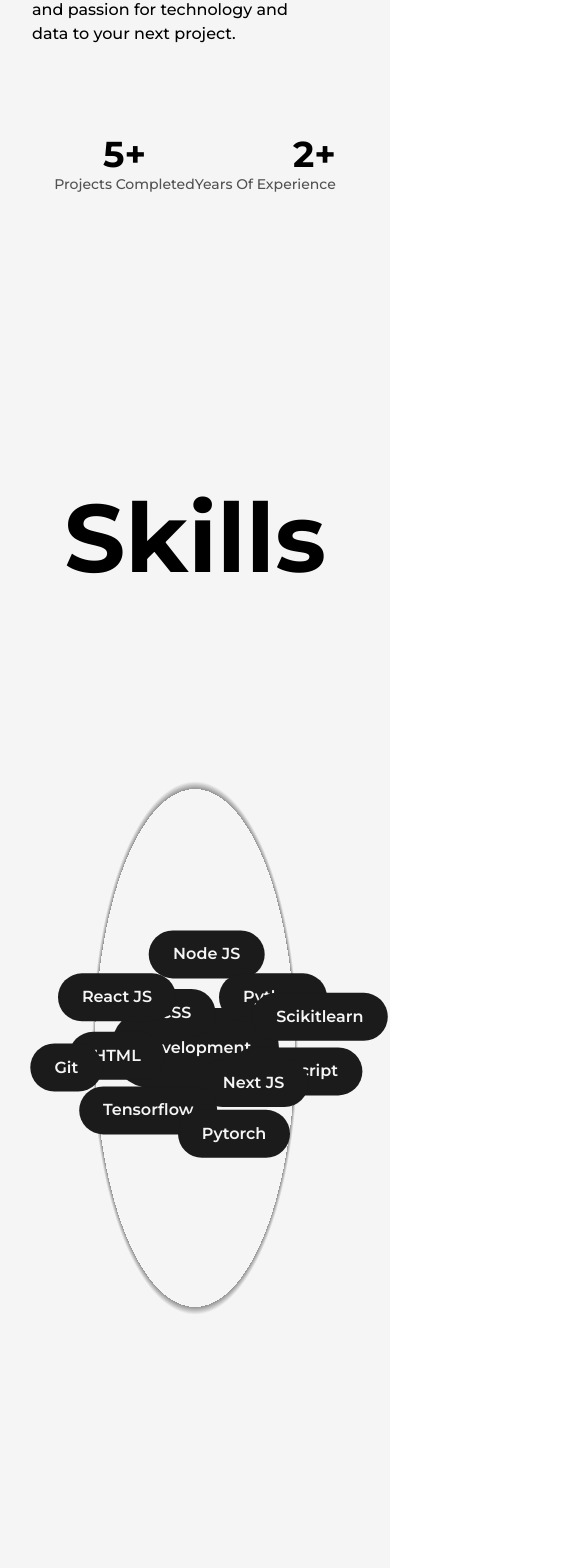
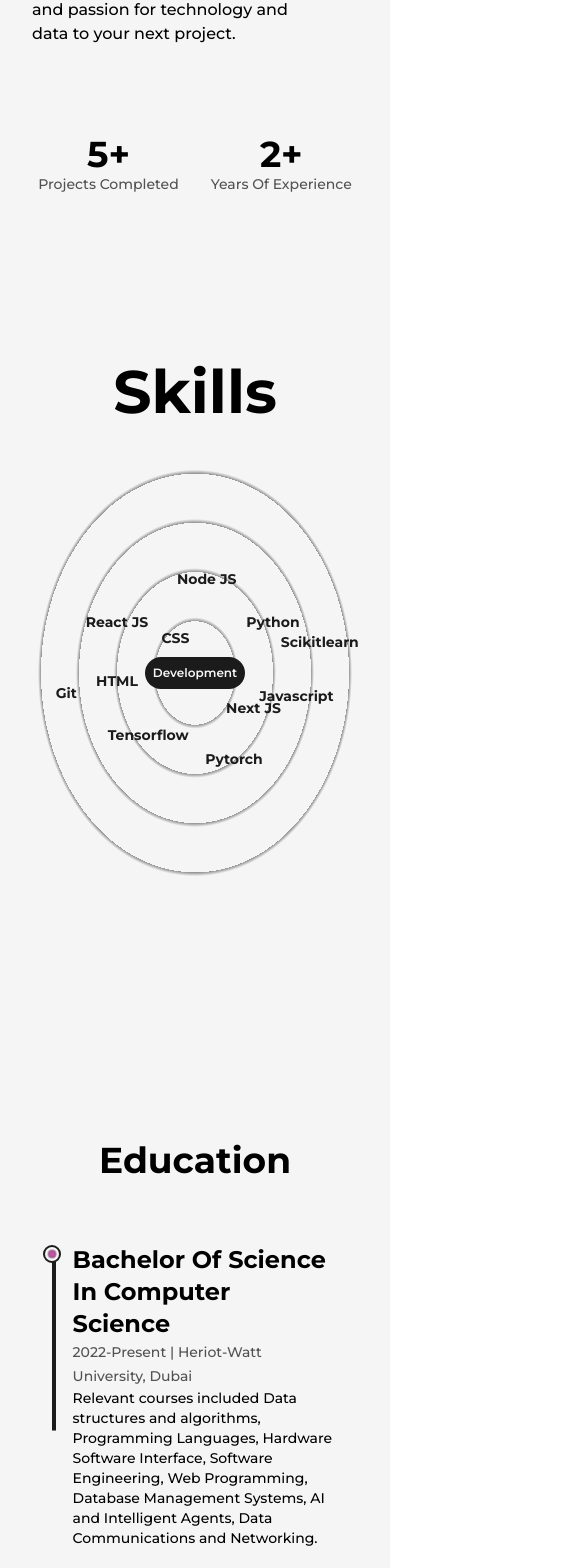
Before and after one commit to YoBoz/portfolio, a Next.js app: page /about in a window 390 px wide. Shown: the part 1414-2982 px from the top of the page, 585 px wide, since content can reach past the window. Built offline with nearby package versions, Linux system fonts and the light colour scheme.

Commit message:
About page responsive

```diff
--- a/src/componenets/Education.js
+++ b/src/componenets/Education.js
@@ -5,14 +5,14 @@
 const Details = ({type, time, place, info}) => {
     const ref = useRef(null)
     return (
-        <li ref={ref} className='my-8 first:mt-0 last:mb-0 w-[70%] mx-auto flex flex-col items-center justify-between'>
+        <li ref={ref} className='my-8 first:mt-0 last:mb-0 w-[70%] mx-auto flex flex-col items-center justify-between md:w-[80%]'>
             <Lilcon refrence={ref}/>
             <motion.div initial={{y:50}} whileInView={{y:0}} transition={{duration:0.5, type:"spring"}}>
                 <h3 className='capitalize font-bold text-2xl'>{type}</h3>
-                <span className='capitalize font-medium text-dark/75 dark:text-light/75'>
+                <span className='capitalize font-medium text-dark/75 dark:text-light/75 xs:text-sm'>
                     {time} | {place}
                 </span>
-                <p className='font-medium w-full'>
+                <p className='font-medium w-full md:text-sm'>
                     {info}
                 </p>
             </motion.div>
@@ -29,15 +29,15 @@
     )
   return (
     < div className='my-64'>
-      <h2 className='font-bold text-8xl mb-32 w-full text-center'>
+      <h2 className='font-bold text-8xl mb-32 w-full text-center md:text-6xl xs:text-4xl md:mb-16'>
         Education
     </h2>
 
-    <div ref={ref} className='w-[75%] mx-auto relative'>
+    <div ref={ref} className='w-[75%] mx-auto relative lg:w-[90%] md:w-full'>
         <motion.div
         style={{scaleY: scrollYProgress}}
-        className='absolute left-9 top-2 w-[4px] h-full bg-dark origin-top dark:bg-light'/>
-        <ul className='w-full flex flex-col items-start justify-between ml-4'>
+        className='absolute left-9 top-2 w-[4px] h-full bg-dark origin-top dark:bg-light ms:w-[2px] md:left-[30px] xs:left-[20px]'/>
+        <ul className='w-full flex flex-col items-start justify-between ml-4 xs:ml-2'>
             <Details
             type={"Bachelor Of Science In Computer Science"}
             time={"2022-Present"}
--- a/src/componenets/Experience.js
+++ b/src/componenets/Experience.js
@@ -5,16 +5,17 @@
 const Details = ({position, company, companyLink, time, address,work}) => {
     const ref = useRef(null)
     return (
-        <li ref={ref} className='my-8 first:mt-0 last:mb-0 w-[70%] mx-auto flex flex-col items-center justify-between'>
+        <li ref={ref} className='my-8 first:mt-0 last:mb-0 w-[70%] mx-auto flex flex-col items-center justify-between
+        md:w-[80%]'>
             <Lilcon refrence={ref}/>
             <motion.div initial={{y:50}} whileInView={{y:0}} transition={{duration:0.5, type:"spring"}}>
-                <h3 className='capitalize font-bold text-2xl'>{position}&nbsp;<a href= {companyLink} target='_blank'
+                <h3 className='capitalize font-bold text-2xl sm:text-xl xs:text-lg'>{position}&nbsp;<a href= {companyLink} target='_blank'
                 className='text-primary capitalize dark:text-primaryDark'
                 >@{company}</a></h3>
-                <span className='capitalize font-medium text-dark/75 dark:text-light/75'>
+                <span className='capitalize font-medium text-dark/75 dark:text-light/75 xs:text-sm '>
                     {time} | {address}
                 </span>
-                <p className='font-medium w-full'>
+                <p className='font-medium w-full md:text-sm'>
                     {work}
                 </p>
             </motion.div>
@@ -31,15 +32,15 @@
     )
   return (
     < div className='my-64'>
-      <h2 className='font-bold text-8xl mb-32 w-full text-center'>
+      <h2 className='font-bold text-8xl mb-32 w-full text-center md:text-6xl xs:text-4xl md:mb-16'>
         Experience
     </h2>
 
-    <div ref={ref} className='w-[75%] mx-auto relative'>
+    <div ref={ref} className='w-[75%] mx-auto relative lg:w-[90%] md:w-full'>
         <motion.div
         style={{scaleY: scrollYProgress}}
-        className='absolute left-9 top-2 w-[4px] h-full bg-dark origin-top dark:bg-light'/>
-        <ul className='w-full flex flex-col items-start justify-between ml-4'>
+        className='absolute left-9 top-2 w-[4px] h-full bg-dark origin-top dark:bg-light ms:w-[2px] md:left-[30px] xs:left-[20px]'/>
+        <ul className='w-full flex flex-col items-start justify-between ml-4 xs:ml-2'>
             <Details
             position={"Research Associate"}
             companyLink={"https://www.hw.ac.uk/dubai/"}
--- a/src/componenets/Lilcon.js
+++ b/src/componenets/Lilcon.js
@@ -12,7 +12,7 @@
 
   return (
     <figure className='absolute left-0 stroke-dark dark:stroke-light'>
-        <svg className={"-rotate-90"} width={"75"} height={"75"} viewBox='0 0 100 100'>
+        <svg className={"-rotate-90 md:w-[60px] md:h-[60px] xs:w-[40px] xs:h-[40px]"} width={"75"} height={"75"} viewBox='0 0 100 100'>
             <circle cx={"75"} cy={"50"} r={"20"} className='stroke-primary dark:stroke-primaryDark stroke-1 fill-none'/>
             <motion.circle cx={"75"} cy={"50"} r={"20"} className='stroke-[5px] fill-light dark:fill-dark'
             style={{
--- a/src/componenets/Skills.js
+++ b/src/componenets/Skills.js
@@ -4,7 +4,9 @@
 const Skill = ({name,x,y}) =>{
     return (
         <motion.div className='flex items-center justify-center rounded-full font-semibold cursor-pointer
-         bg-dark text-light shadow-dark py-3 px-6 absolute dark:bg-light dark:text-dark'
+         bg-dark text-light shadow-dark py-3 px-6 absolute dark:bg-light dark:text-dark
+         lg:py-2 lg:px-4 md:text-sm md:py-1.5 md:px-3 xs:bg-transparent xs:dark:bg-transparent xs:text-dark xs:dark:text-light xs:font-bold
+         '
         whileHover={{scale:1.05}}
         initial={{x:0, y:0}}
         whileInView={{x:x,y:y,transition:{duration:1.5}}}
@@ -18,11 +20,14 @@
 const Skills = () => {
   return (
     <>
-    <h2 className='font-bold text-8xl mt-64 mb-10 w-full text-center'>
+    <h2 className='font-bold text-8xl mt-64 mb-10 w-full text-center md:text-6xl md:mt-32'>
         Skills
     </h2>
-    <div className='w-full h-screen relative flex items-center justify-center rounded-full bg-circularLight dark:bg-circularDark'>
-        <motion.div className='flex items-center justify-center rounded-full font-semibold cursor-pointer  bg-dark text-light p-7 shadow-dark dark:bg-light dark:text-dark'
+    <div className='w-full h-screen relative flex items-center justify-center rounded-full bg-circularLight dark:bg-circularDark
+    lg:h-[80vh] sm:h-[60vh] xs:h-[50vh] lg:bg-circularLightLg lg:dark:bg-circularDarkLg md:bg-circularLightMd md:dark:bg-circularDarkMd
+    sm:bg-circularLightSm sm:dark:bg-circularDarkSm'>
+        <motion.div className='flex items-center justify-center rounded-full font-semibold cursor-pointer  bg-dark text-light p-7 shadow-dark dark:bg-light dark:text-dark
+         lg:p-6 md:p-4 xs:p-2 xs:text-xs'
         whileHover={{scale:1.05}}
         >
             Development
--- a/src/pages/about.js
+++ b/src/pages/about.js
@@ -77,13 +77,14 @@
                         </div>
 
                         <div className='col-span-2 flex flex-col items-end xl:col-span-10 xl:flex-row xl:items-center xl:justify-center md:order-3'>
-                            <div className='flex flex-col items-end justify-center xl:items-center '>
-                                <span className='inline-block text-7xl font-bold md:text-6xl sm:text-5xl xs:text-4xl'>
+                            <div className='flex flex-col items-end justify-center xl:items-center mr-8'>
+                                <span className='inline-block text-7xl font-bold md:text-6xl sm:text-5xl xs:text-4xl xl:items-center'>
                                     <AnimatedNumber value={5} />+
                                 </span>
                                 <h2 className='text-xl font-medium capitalize text-dark/75 dark:text-light xl:text-center sm:text-base xs:text-sm'>projects completed</h2>
                             </div>
-                            <div className='flex flex-col items-end justify-center py-10'>
+
+                            <div className='flex flex-col items-end justify-center py-10 xl:items-center'>
                                 <span className='inline-block text-7xl font-bold md:text-6xl sm:text-5xl xs:text-4xl'>
                                     <AnimatedNumber value={2} />+
                                 </span>
--- a/tailwind.config.js
+++ b/tailwind.config.js
@@ -23,10 +23,30 @@
         'spin-slow': 'spin 10s linear infinite',
       },
       backgroundImage: {
-        circularLight:"repeating-radial-gradient(rgba(0,0,0,0.4) 2px,#f5f5f5 5px,#f5f5f5 100px)",
-        circularDark:"repeating-radial-gradient(rgba(255,255,255,0.5) 2px,#1b1b1b 8px,#1b1b1b 100px)",
+        circularLight:
+        "repeating-radial-gradient(rgba(0,0,0,0.4) 2px,#f5f5f5 5px,#f5f5f5 100px)",
+
+    circularDark:
+        "repeating-radial-gradient(rgba(255,255,255,0.5) 2px,#1b1b1b 8px,#1b1b1b 100px)",
+
+    circularLightLg:
+        "repeating-radial-gradient(rgba(0,0,0,0.4) 2px,#f5f5f5 5px,#f5f5f5 80px)",
+
+    circularDarkLg:
+        "repeating-radial-gradient(rgba(255,255,255,0.5) 2px,#1b1b1b 8px,#1b1b1b 80px)",
+
+    circularLightMd:
+        "repeating-radial-gradient(rgba(0,0,0,0.4) 2px,#f5f5f5 5px,#f5f5f5 60px)",
+
+    circularDarkMd:
+        "repeating-radial-gradient(rgba(255,255,255,0.5) 2px,#1b1b1b 6px,#1b1b1b 60px)",
+
+    circularLightSm:
+        "repeating-radial-gradient(rgba(0,0,0,0.4) 2px,#f5f5f5 5px,#f5f5f5 40px)",
+
+    circularDarkSm:
+        "repeating-radial-gradient(rgba(255,255,255,0.5) 2px,#1b1b1b 8px,#1b1b1b 40px)",
           },
-
     },
     screens: {
       "2xl": { max: "1535px" },
```
